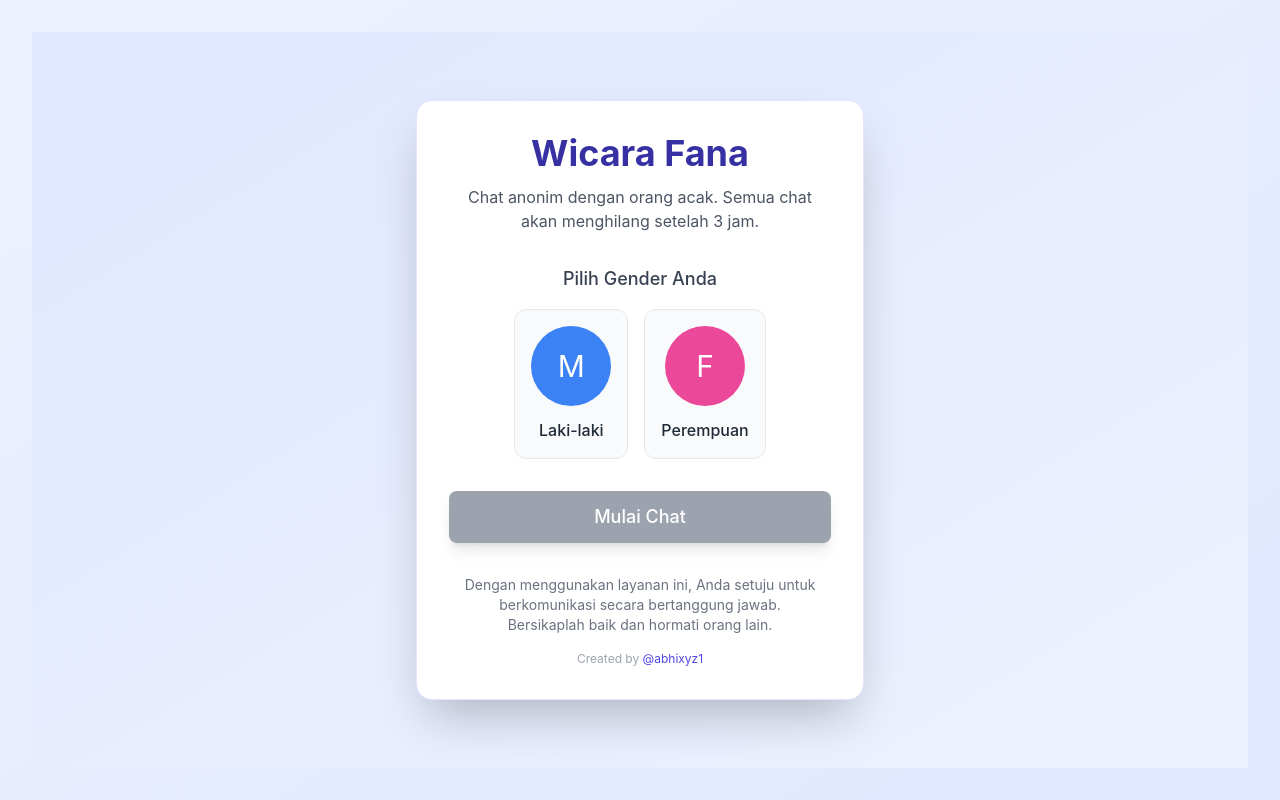
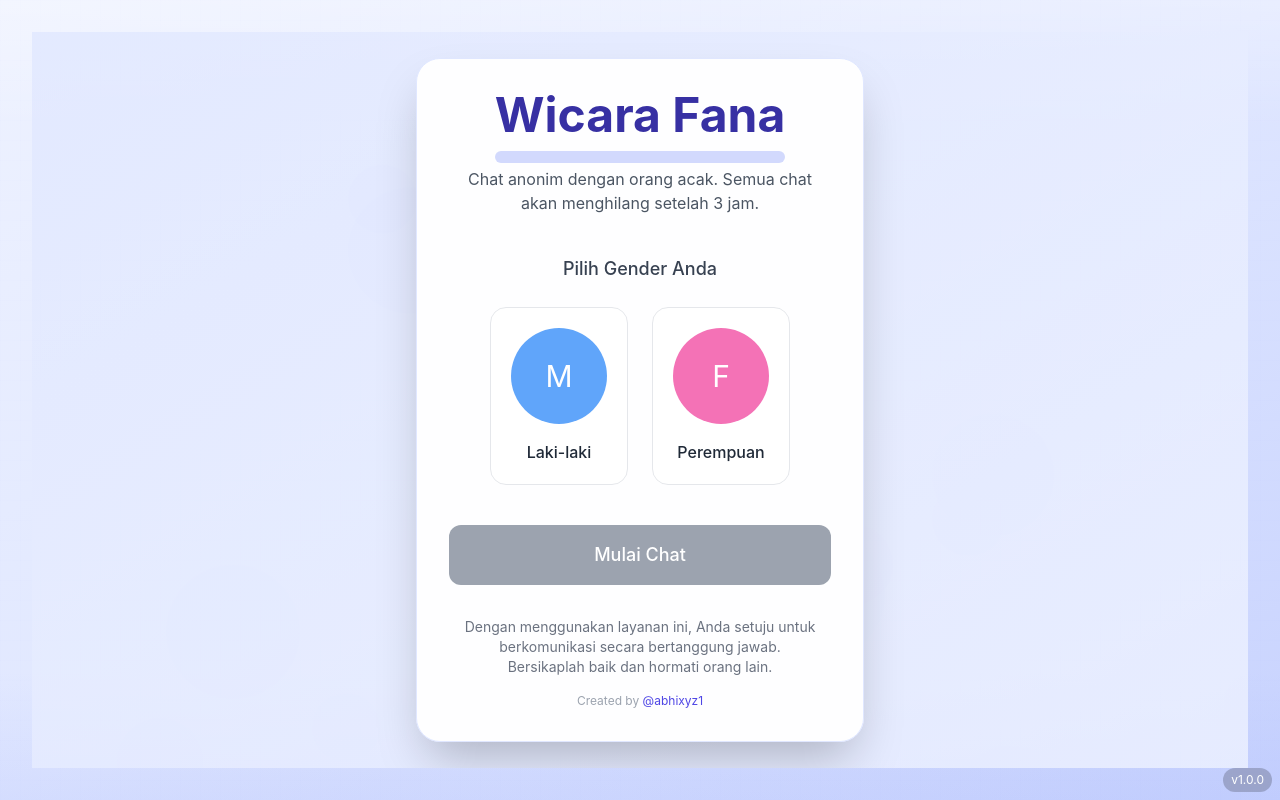
Before and after one commit to abhixyz1/WicaraFana, a React (Create React App) app: page / in a window 1280 px wide. Built offline with nearby package versions, Linux system fonts and the light colour scheme; no server answers.

Commit message:
update socket service

```diff
--- a/package.json
+++ b/package.json
@@ -16,6 +16,9 @@
     "@types/react-dom": "^19.1.6",
     "date-fns": "^4.1.0",
     "firebase": "^11.9.1",
+    "postcss-flexbugs-fixes": "^5.0.2",
+    "postcss-normalize": "^13.0.1",
+    "postcss-preset-env": "^10.2.3",
     "react": "^19.1.0",
     "react-dom": "^19.1.0",
     "react-scripts": "5.0.1",
--- a/src/App.tsx
+++ b/src/App.tsx
@@ -20,8 +20,18 @@ function ChatApp() {
   }, []);
 
   return (
-    <div className="h-screen bg-gradient-to-br from-primary-50 to-primary-100 flex items-center justify-center p-4 sm:p-6 md:p-8">
-      {currentRoom ? <ChatWindow /> : <WelcomeScreen />}
+    <div className="h-screen bg-gradient-to-br from-primary-50 via-primary-100 to-primary-200 flex items-center justify-center p-4 sm:p-6 md:p-8 overflow-hidden relative">
+      <div className="absolute inset-0 bg-grid-pattern opacity-10 z-0"></div>
+      <div className="absolute top-0 left-0 w-full h-32 bg-gradient-to-b from-white to-transparent opacity-30 z-0"></div>
+      <div className="absolute bottom-0 right-0 w-full h-32 bg-gradient-to-t from-primary-300 to-transparent opacity-20 z-0"></div>
+
+      <div className="relative z-10 flex items-center justify-center w-full h-full">
+        {currentRoom ? <ChatWindow /> : <WelcomeScreen />}
+      </div>
+
+      <div className="fixed bottom-2 right-2 text-xs text-white bg-black bg-opacity-20 px-2 py-1 rounded-full backdrop-blur-sm z-50">
+        v1.0.0
+      </div>
     </div>
   );
 }
--- a/src/components/ChatInput.tsx
+++ b/src/components/ChatInput.tsx
@@ -15,7 +15,7 @@ const ChatInput: React.FC = () => {
   };
 
   return (
-    <form onSubmit={handleSubmit} className="border-t border-gray-200 p-4 bg-white">
+    <form onSubmit={handleSubmit} className="border-t border-gray-200 p-4 bg-white relative z-20">
       <div className="flex items-center">
         <input
           type="text"
--- a/src/components/ChatWindow.tsx
+++ b/src/components/ChatWindow.tsx
@@ -10,7 +10,7 @@ interface UserMap {
 }
 
 const ChatWindow: React.FC = () => {
-  const { messages, currentRoom, leaveCurrentRoom } = useChat();
+  const { messages, currentRoom, leaveCurrentRoom, sendMessage } = useChat();
   const messagesEndRef = useRef<HTMLDivElement>(null);
   const [users, setUsers] = useState<UserMap>({});
 
@@ -47,8 +47,13 @@ const ChatWindow: React.FC = () => {
   const expiresAt = new Date(currentRoom.expiresAt);
   const timeRemaining = formatDistanceToNow(expiresAt);
 
+  // Debug function to test messaging
+  const testSendMessage = () => {
+    sendMessage('Test message from debugging function');
+  };
+
   return (
-    <div className="flex flex-col h-full max-w-4xl w-full mx-auto shadow-xl rounded-xl overflow-hidden">
+    <div className="flex flex-col h-full max-w-4xl w-full mx-auto shadow-xl rounded-xl overflow-hidden relative z-10">
       <div className="bg-white border-b border-gray-200 p-4 flex justify-between items-center bg-gradient-to-r from-primary-600 to-primary-700 text-white">
         <div>
           <h2 className="text-xl font-semibold">Wicara Fana</h2>
@@ -56,12 +61,22 @@ const ChatWindow: React.FC = () => {
             Chat berakhir dalam {timeRemaining}
           </p>
         </div>
+        <div className="flex items-center gap-2">
+          {/* Debug button - remove in production */}
+          <button
+            onClick={testSendMessage}
+            className="bg-white bg-opacity-20 hover:bg-opacity-30 text-white rounded-lg px-2 py-1 text-xs transition-colors backdrop-blur-sm"
+          >
+            Test
+          </button>
+
           <button
             onClick={leaveCurrentRoom}
             className="bg-white bg-opacity-20 hover:bg-opacity-30 text-white rounded-lg px-4 py-2 text-sm transition-colors backdrop-blur-sm"
           >
             Keluar Chat
           </button>
+        </div>
       </div>
 
       <div className="flex-1 overflow-y-auto p-4 bg-gray-50">
--- a/src/components/WelcomeScreen.tsx
+++ b/src/components/WelcomeScreen.tsx
@@ -1,4 +1,4 @@
-import React, { useState } from 'react';
+import React, { useState, useEffect } from 'react';
 import { useChat } from '../contexts/ChatContext';
 import { useUser } from '../contexts/UserContext';
 
@@ -6,6 +6,24 @@ const WelcomeScreen: React.FC = () => {
   const { joinRandomRoom } = useChat();
   const { user, setUserGender } = useUser();
   const [selectedGender, setSelectedGender] = useState<'male' | 'female' | null>(user?.gender || null);
+  const [animationClass, setAnimationClass] = useState('opacity-0');
+  const [bubbles, setBubbles] = useState<Array<{id: number, size: number, left: string, animationDuration: string}>>([]);
+
+  // Generate random bubbles for background animation
+  useEffect(() => {
+    const newBubbles = Array.from({ length: 15 }, (_, i) => ({
+      id: i,
+      size: Math.floor(Math.random() * 100) + 50, // 50-150px
+      left: `${Math.floor(Math.random() * 100)}%`,
+      animationDuration: `${Math.floor(Math.random() * 20) + 10}s` // 10-30s
+    }));
+    setBubbles(newBubbles);
+
+    // Fade in animation
+    setTimeout(() => {
+      setAnimationClass('opacity-100 transform-none');
+    }, 100);
+  }, []);
 
   const handleGenderSelect = (gender: 'male' | 'female') => {
     setSelectedGender(gender);
@@ -19,28 +37,58 @@ const WelcomeScreen: React.FC = () => {
   };
 
   return (
-    <div className="flex flex-col items-center justify-center h-full bg-gradient-to-br from-primary-100 to-primary-50 p-6 w-full">
-      <div className="bg-white rounded-2xl shadow-2xl p-8 max-w-md w-full border border-primary-100">
-        <div className="text-center mb-8">
-          <h1 className="text-4xl font-bold text-primary-800 mb-3">Wicara Fana</h1>
-          <p className="text-gray-600">
+    <div className="relative h-full w-full overflow-hidden">
+      {/* Animated background bubbles */}
+      <div className="absolute inset-0 overflow-hidden">
+        {bubbles.map(bubble => (
+          <div
+            key={bubble.id}
+            className="absolute rounded-full bg-primary-200 bg-opacity-30 animate-float"
+            style={{
+              width: `${bubble.size}px`,
+              height: `${bubble.size}px`,
+              left: bubble.left,
+              bottom: '-100px',
+              animationDuration: bubble.animationDuration,
+              animationDelay: `${bubble.id * 0.3}s`
+            }}
+          />
+        ))}
+      </div>
+
+      <div className="absolute inset-0 bg-gradient-to-br from-primary-100 to-primary-50 opacity-80 z-0"></div>
+
+      <div className="relative z-10 flex flex-col items-center justify-center h-full p-6 w-full">
+        <div
+          className={`bg-white bg-opacity-95 backdrop-blur-md rounded-3xl shadow-2xl p-8 max-w-md w-full border border-primary-100 transform transition-all duration-700 ${animationClass} translate-y-8`}
+        >
+          <div className="text-center mb-10">
+            <div className="inline-block relative">
+              <h1 className="text-5xl font-bold text-primary-800 mb-3 relative z-10">Wicara Fana</h1>
+              <div className="absolute -bottom-3 left-0 right-0 h-3 bg-primary-300 opacity-50 rounded-full"></div>
+            </div>
+            <p className="text-gray-600 mt-4">
               Chat anonim dengan orang acak. Semua chat akan menghilang setelah 3 jam.
             </p>
           </div>
 
-        <div className="mb-8">
-          <h2 className="text-lg font-medium text-gray-700 mb-4 text-center">Pilih Gender Anda</h2>
+          <div className="mb-10">
+            <h2 className="text-lg font-medium text-gray-700 mb-6 text-center">Pilih Gender Anda</h2>
 
-          <div className="flex gap-4 justify-center">
+            <div className="flex gap-6 justify-center">
               <div
                 onClick={() => handleGenderSelect('male')}
-              className={`flex flex-col items-center p-4 rounded-xl cursor-pointer transition-all transform hover:scale-105 ${
+                className={`flex flex-col items-center p-5 rounded-2xl cursor-pointer transition-all transform hover:scale-105 ${
                   selectedGender === 'male'
-                  ? 'bg-blue-100 border-2 border-blue-500 shadow-md'
-                  : 'bg-gray-50 border border-gray-200 hover:bg-blue-50'
+                    ? 'bg-blue-100 border-2 border-blue-500 shadow-lg scale-105'
+                    : 'bg-white border border-gray-200 hover:bg-blue-50 hover:shadow-md'
                 }`}
               >
-              <div className="w-20 h-20 bg-blue-500 rounded-full flex items-center justify-center mb-3 text-white text-3xl">
+                <div className={`w-24 h-24 rounded-full flex items-center justify-center mb-4 text-white text-3xl transition-all ${
+                  selectedGender === 'male'
+                    ? 'bg-blue-500 shadow-lg shadow-blue-200'
+                    : 'bg-blue-400'
+                }`}>
                   M
                 </div>
                 <span className="font-medium text-gray-800">Laki-laki</span>
@@ -48,13 +96,17 @@ const WelcomeScreen: React.FC = () => {
 
               <div
                 onClick={() => handleGenderSelect('female')}
-              className={`flex flex-col items-center p-4 rounded-xl cursor-pointer transition-all transform hover:scale-105 ${
+                className={`flex flex-col items-center p-5 rounded-2xl cursor-pointer transition-all transform hover:scale-105 ${
                   selectedGender === 'female'
-                  ? 'bg-pink-100 border-2 border-pink-500 shadow-md'
-                  : 'bg-gray-50 border border-gray-200 hover:bg-pink-50'
+                    ? 'bg-pink-100 border-2 border-pink-500 shadow-lg scale-105'
+                    : 'bg-white border border-gray-200 hover:bg-pink-50 hover:shadow-md'
                 }`}
               >
-              <div className="w-20 h-20 bg-pink-500 rounded-full flex items-center justify-center mb-3 text-white text-3xl">
+                <div className={`w-24 h-24 rounded-full flex items-center justify-center mb-4 text-white text-3xl transition-all ${
+                  selectedGender === 'female'
+                    ? 'bg-pink-500 shadow-lg shadow-pink-200'
+                    : 'bg-pink-400'
+                }`}>
                   F
                 </div>
                 <span className="font-medium text-gray-800">Perempuan</span>
@@ -65,9 +117,9 @@ const WelcomeScreen: React.FC = () => {
           <button
             onClick={handleStartChat}
             disabled={!selectedGender}
-          className={`w-full py-3 px-4 rounded-lg transition-colors shadow-lg text-white font-medium text-lg ${
+            className={`w-full py-4 px-6 rounded-xl transition-all text-white font-medium text-lg ${
               selectedGender
-              ? 'bg-primary-600 hover:bg-primary-700 active:bg-primary-800'
+                ? 'bg-primary-600 hover:bg-primary-700 active:bg-primary-800 shadow-lg hover:shadow-xl shadow-primary-200/50 transform hover:-translate-y-1'
                 : 'bg-gray-400 cursor-not-allowed'
             }`}
           >
@@ -86,6 +138,7 @@ const WelcomeScreen: React.FC = () => {
           </div>
         </div>
       </div>
+    </div>
   );
 };
 
--- a/src/contexts/ChatContext.tsx
+++ b/src/contexts/ChatContext.tsx
@@ -23,6 +23,7 @@ export const ChatProvider: React.FC<{ children: React.ReactNode }> = ({ children
   useEffect(() => {
     // Listen for incoming messages
     socket.on('receive_message', (message: Message) => {
+      console.log('Received message:', message);
       setMessages((prevMessages) => [...prevMessages, message]);
     });
 
@@ -59,10 +60,26 @@ export const ChatProvider: React.FC<{ children: React.ReactNode }> = ({ children
     setCurrentRoom(newRoom);
     setMessages([]);
     joinRoom(roomId, user.id);
+
+    // Add welcome message
+    const welcomeMessage: Message = {
+      id: uuidv4(),
+      text: "Selamat datang di Wicara Fana! Anda telah terhubung dan dapat mulai mengobrol sekarang.",
+      userId: "system",
+      timestamp: new Date().toISOString(),
+      roomId: roomId,
+    };
+
+    setMessages([welcomeMessage]);
   };
 
   const sendMessage = (text: string) => {
-    if (!user || !currentRoom) return;
+    if (!user || !currentRoom) {
+      console.error("Can't send message: user or currentRoom is null", { user, currentRoom });
+      return;
+    }
+
+    console.log("Sending message:", text);
 
     const newMessage: Message = {
       id: uuidv4(),
@@ -72,11 +89,17 @@ export const ChatProvider: React.FC<{ children: React.ReactNode }> = ({ children
       roomId: currentRoom.id,
     };
 
-    // Add message to local state
+    // Add message to local state immediately
     setMessages((prevMessages) => [...prevMessages, newMessage]);
 
-    // Send message through socket
-    socket.emit('send_message', newMessage);
+    try {
+      // Send message through socket
+      socket.emit('send_message', newMessage);
+    } catch (error) {
+      console.error("Error sending message through socket:", error);
+
+      // Fallback: If socket fails, at least we've already added to local state
+    }
   };
 
   const leaveCurrentRoom = () => {
--- a/src/index.css
+++ b/src/index.css
@@ -11,3 +11,35 @@ code {
   font-family: source-code-pro, Menlo, Monaco, Consolas, 'Courier New',
     monospace;
 }
+
+/* Animasi gelembung mengambang */
+@keyframes float {
+  0% {
+    transform: translateY(0);
+    opacity: 0;
+  }
+  10% {
+    opacity: 0.5;
+  }
+  50% {
+    transform: translateY(-100vh);
+    opacity: 0.8;
+  }
+  100% {
+    transform: translateY(-200vh);
+    opacity: 0;
+  }
+}
+
+.animate-float {
+  animation-name: float;
+  animation-timing-function: ease-in-out;
+  animation-iteration-count: infinite;
+}
+
+/* Pola grid untuk background */
+.bg-grid-pattern {
+  background-image: linear-gradient(to right, rgba(100, 100, 255, 0.1) 1px, transparent 1px),
+                    linear-gradient(to bottom, rgba(100, 100, 255, 0.1) 1px, transparent 1px);
+  background-size: 20px 20px;
+}
```
Also changed, not shown: postcss.config.js (+12 -5 lines), src/components/ChatMessage.tsx (+12 -0 lines), src/services/socket.ts (+41 -9 lines), 2 other files (tests, documents, lock files or other folders). Lines whose indentation alone changed are shown as unchanged.
